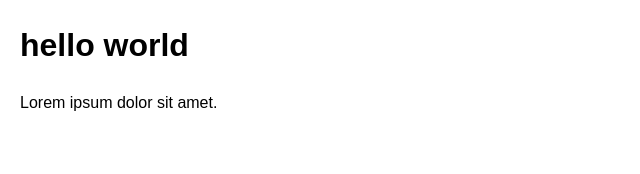
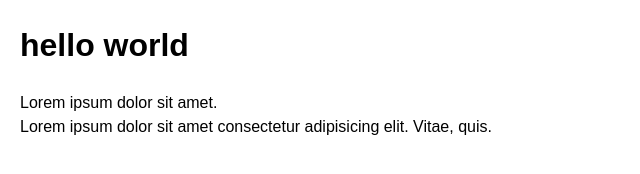
Before and after one commit to SCORPIONpubg/starter, a plain HTML site: page index.html in a window 1280 px wide. Shown: the whole page, without its empty margins (0-640 px from the left). Drawn offline with Linux system fonts and the light colour scheme.

Commit message:
ul-li qo'shdm

```diff
--- a/index.html
+++ b/index.html
@@ -22,7 +22,13 @@
       </section>
 
       <section>
-        <div class="container"></div>
+        <div class="container">
+          <ul>
+            <li>
+              Lorem ipsum dolor sit amet consectetur adipisicing elit. Vitae, quis.
+            </li>
+          </ul>
+        </div>
       </section>
 
       <section>
```
